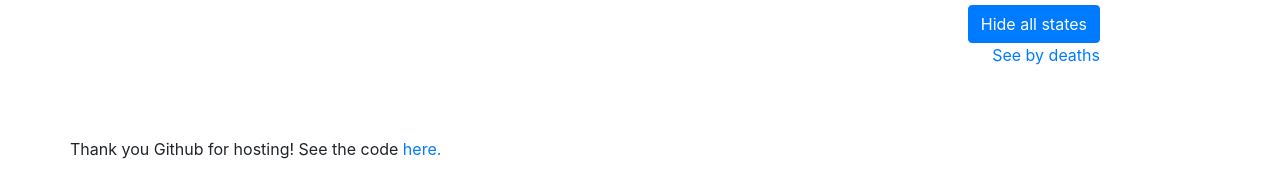
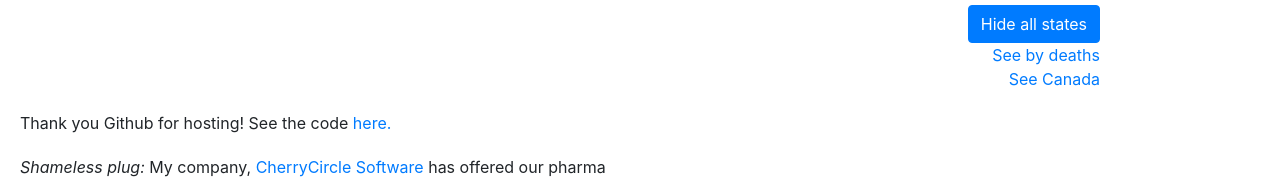
Before and after one commit to rsshilli/covid-cases, a plain HTML site: page index.html in a window 1280 px wide. Shown: the part 619-800 px from the top of the page. Drawn offline with nearby package versions, Linux system fonts and the light colour scheme; no server answers.

Commit message:
Added support for Canada

```diff
--- a/index.css
+++ b/index.css
@@ -62,8 +62,8 @@
 }
 
 .note-at-bottom {
-  margin: 70px;
-  width: 40%;
+  margin: 20px;
+  width: 50%;
 }
 
 .hide {
--- a/index.html
+++ b/index.html
@@ -68,6 +68,9 @@
   <div class="show-option-div">
     <a href="./index.html?showType=Deaths" id="seeBy">See by deaths</a>
   </div>
+  <div class="show-option-div">
+    <a href="./index.html?showCountry=Canada" id="seeByCountry">See Canada</a>
+  </div>
 </div>
 <div class="note-at-bottom">
   Thank you Github for hosting! See the code <a href="https://github.com/rsshilli/covid-cases">here.</a>
--- a/index.js
+++ b/index.js
@@ -7,6 +7,7 @@ if (showDeaths) {
   seeByLink.innerText = "See by confirmed cases";
   seeByLink.href = "./index.html?showType=Confirmed";
 }
+window.showCountry = getParameterByName("showCountry") || "US";
 
 
 Papa.parse("https://query.data.world/s/ddilsdjgnj5zsvm3ouqgbcmm4ntkxv", {
@@ -23,7 +24,7 @@ Papa.parse("https://query.data.world/s/ddilsdjgnj5zsvm3ouqgbcmm4ntkxv", {
 
 function findHighChartDataSeries(resultData) {
   let dataRows = resultData.filter(row =>
-    row.Country_Region === "US"
+    row.Country_Region === showCountry
     && (showDeaths ? row.Case_Type === "Deaths" : row.Case_Type === "Confirmed")
     // To help with debugging
     // && (["Ohio", "Texas", "New York"].includes(row.Province_State))
```
